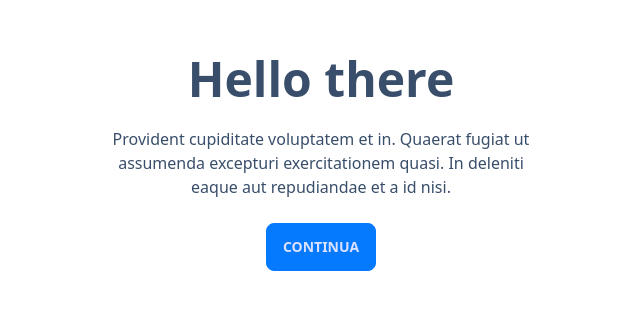
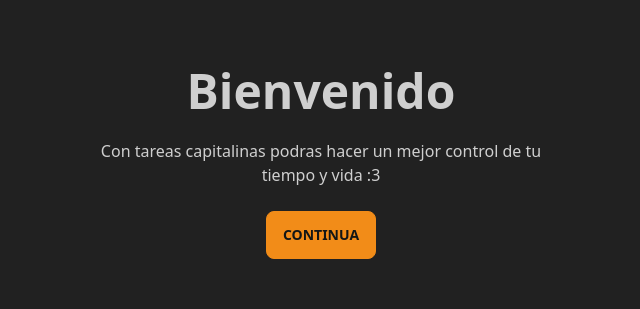
Before and after one commit to Oscar-UG/Tareas-Capitalinas, a React (Vite) app: page / in a window 1280 px wide. Shown: the part 237-546 px from the top of the page, without its empty margins (319-959 px from the left). Built offline with nearby package versions, Linux system fonts and the light colour scheme.

Commit message:
cambios en la apariencia

```diff
--- a/src/pages/MainPage.jsx
+++ b/src/pages/MainPage.jsx
@@ -5,11 +5,9 @@ function MainPage() {
     <div className="hero min-h-screen">
       <div className="hero-content text-center">
         <div className="max-w-md">
-          <h1 className="text-5xl font-bold">Hello there</h1>
+          <h1 className="text-5xl font-bold">Bienvenido</h1>
           <p className="py-6">
-            Provident cupiditate voluptatem et in. Quaerat fugiat ut assumenda
-            excepturi exercitationem quasi. In deleniti eaque aut repudiandae et
-            a id nisi.
+            Con tareas capitalinas podras hacer un mejor control de tu tiempo y vida :3
           </p>
           <Link to={"/register"}>
             <button className="btn btn-primary">Continua</button>
--- a/tailwind.config.js
+++ b/tailwind.config.js
@@ -6,6 +6,6 @@ export default {
   },
   plugins: [require("daisyui")],
   daisyui: {
-    themes: ["winter"]
+    themes: ["halloween"]
   }
 };
```
